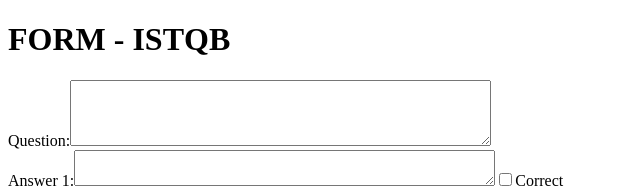
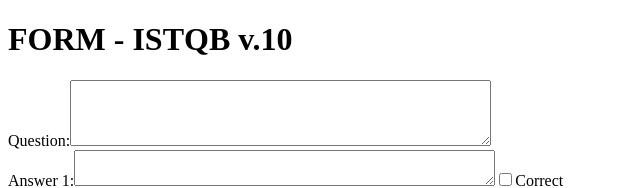
Before and after one commit to lnsiqueira/form_istqb, a Next.js app: page / in a window 1280 px wide. Shown: the top 188 px of the page, without its empty margins (0-640 px from the left). Built offline with nearby package versions, Linux system fonts and the light colour scheme.

Commit message:
added firebase

```diff
--- a/pages/index.js
+++ b/pages/index.js
@@ -93,7 +93,7 @@
 
   return (
     <div>
-       <h1>FORM -  ISTQB</h1>
+       <h1>FORM -  ISTQB v.10</h1>
       <form onSubmit={handleSubmit}>
         <label htmlFor="question">Question:</label>
         <textarea
```
